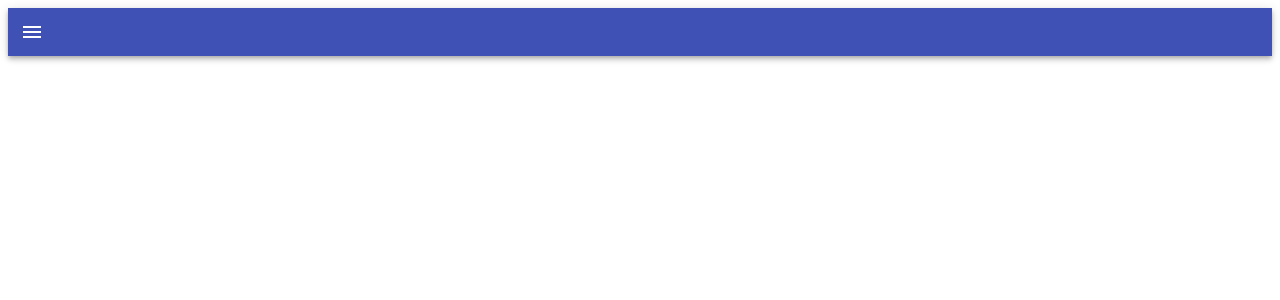
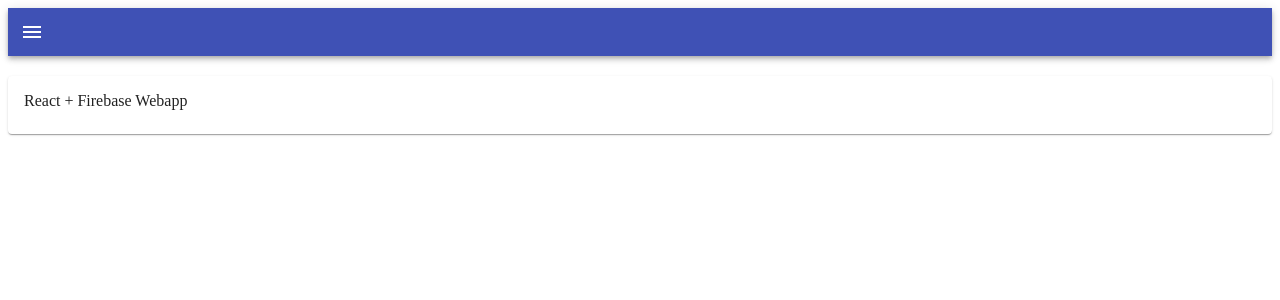
Before and after one commit to KainyRyu/wordcloud, a React app: page / in a window 1280 px wide. Shown: the top 300 px of the page. Built offline with nearby package versions, Linux system fonts and the light colour scheme.

Commit message:
Add router module

```diff
--- a/package.json
+++ b/package.json
@@ -8,7 +8,8 @@
     "@material-ui/core": "4.11.0",
     "@material-ui/icons": "4.9.1",
     "react": "16.13.1",
-    "react-dom": "16.13.1"
+    "react-dom": "16.13.1",
+    "react-router-dom": "5.2.0"
   },
   "scripts": {
     "start": "NODE_ENV=development webpack-dev-server",
--- a/src/components/App.js
+++ b/src/components/App.js
@@ -1,10 +1,22 @@
 import React from 'react';
+import { HashRouter as Router, Route } from 'react-router-dom';
 import AppShell from './AppShell';
+import Home from './Home';
+import Texts from './Texts';
+import Words from './Words';
 
 class App extends React.Component {
     render() {
         return (
-            <AppShell />
+            <Router>
+                <AppShell >
+                    <div>
+                        <Route exact path="/" component={Home} />
+                        <Route exact path="/texts" component={Texts} />
+                        <Route exact path="/words" component={Words} />
+                    </div>
+                </AppShell>
+            </Router>
         )
     }
 }
--- a/src/components/AppShell.js
+++ b/src/components/AppShell.js
@@ -1,4 +1,6 @@
 import React from 'react';
+import {Link as RouterLink } from 'react-router-dom';
+import Link from '@material-ui/core/Link'
 import { withStyles } from '@material-ui/core/styles';
 import AppBar from '@material-ui/core/AppBar';
 import Drawer from '@material-ui/core/Drawer';
@@ -26,6 +28,7 @@
     render() {
         const { classes } = this.props;
         return (
+            <div>
                 <div className={classes.root}>
                     <AppBar position="static">
                         <IconButton className={classes.menuButton} color="inherit" onClick={this.handleDrawerToggle}>
@@ -33,8 +36,26 @@
                         </IconButton>
                     </AppBar>
                     <Drawer open={this.state.toggle}>
-                    <MenuItem onClick={this.handleDrawerToggle}>Home</MenuItem>
+                        <MenuItem onClick={this.handleDrawerToggle}>
+                            <Link component={RouterLink} to="/">
+                                Home
+                            </Link>
+                        </MenuItem>
+                        <MenuItem onClick={this.handleDrawerToggle}>
+                            <Link component={RouterLink} to="/texts">
+                                Texts
+                            </Link>
+                        </MenuItem>
+                        <MenuItem onClick={this.handleDrawerToggle}>
+                            <Link component={RouterLink} to="/words">
+                                Words
+                            </Link>
+                        </MenuItem>
                     </Drawer>
+                </div>
+                <div id="content" style={{margin: 'auto', marginTop: '20px'}}>
+                    {React.cloneElement(this.props.children)}
+                </div>
             </div>
         )
     }
--- /dev/null
+++ b/src/components/Home.js
@@ -0,0 +1,17 @@
+import React from 'react';
+import Card from '@material-ui/core/Card'
+import CardContent from '@material-ui/core/CardContent'
+
+class Home extends React. Component {
+    render() {
+        return (
+            <Card>
+                <CardContent>
+                    React + Firebase Webapp
+                </CardContent>
+            </Card>
+        )
+    }
+}
+
+export default Home;
--- /dev/null
+++ b/src/components/Texts.js
@@ -0,0 +1,17 @@
+import React from 'react';
+import Card from '@material-ui/core/Card'
+import CardContent from '@material-ui/core/CardContent'
+
+class Texts extends React. Component {
+    render() {
+        return (
+            <Card>
+                <CardContent>
+                    Texts page
+                </CardContent>
+            </Card>
+        )
+    }
+}
+
+export default Texts;
--- /dev/null
+++ b/src/components/Words.js
@@ -0,0 +1,18 @@
+import React from 'react';
+import Card from '@material-ui/core/Card'
+import CardContent from '@material-ui/core/CardContent'
+
+class Words extends React. Component {
+    render() {
+        return (
+            <Card>
+                <CardContent>
+
+                    Words page
+                </CardContent>
+            </Card>
+        )
+    }
+}
+
+export default Words;
```
Also changed, not shown: 1 other file (tests, documents, lock files or other folders). Lines whose indentation alone changed are shown as unchanged.
